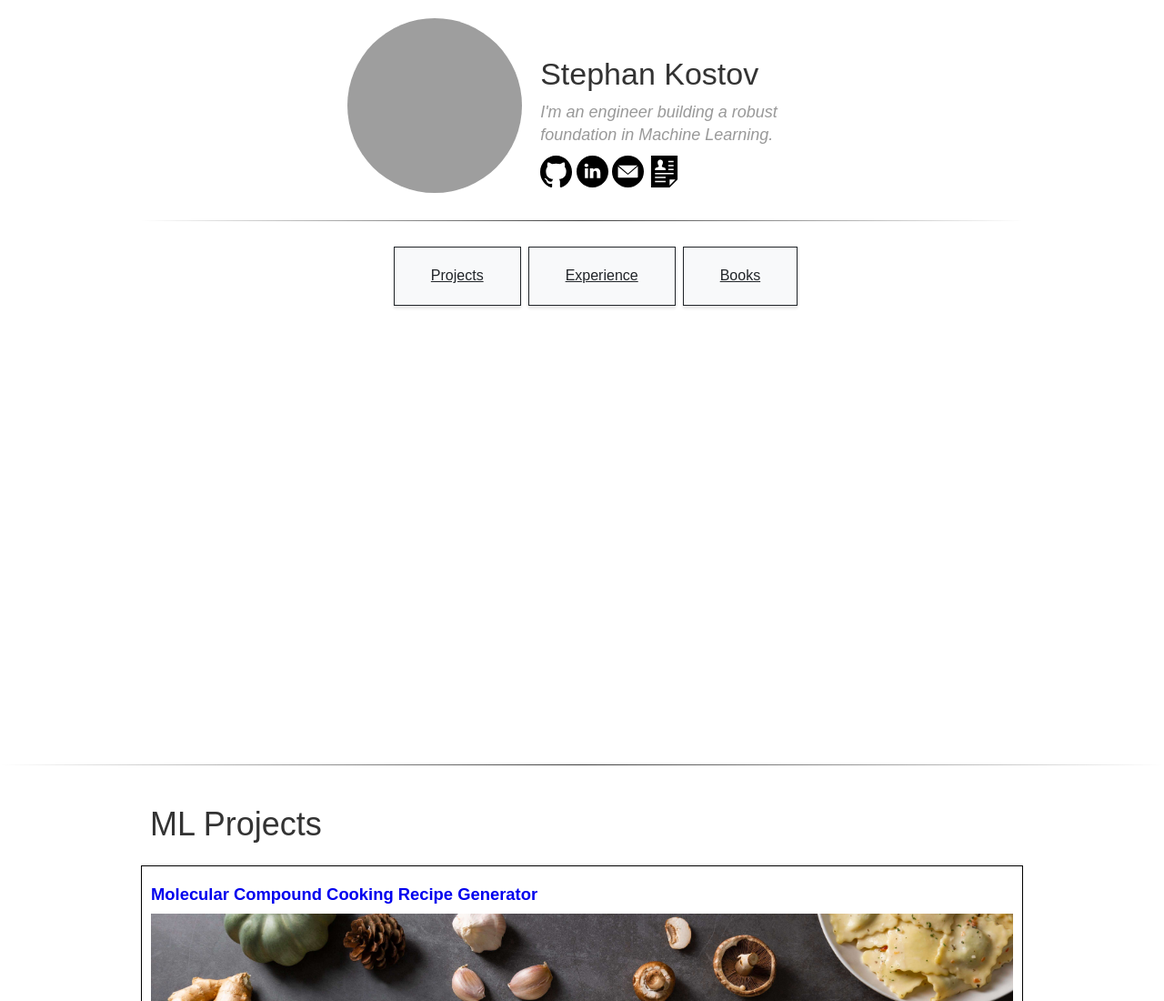
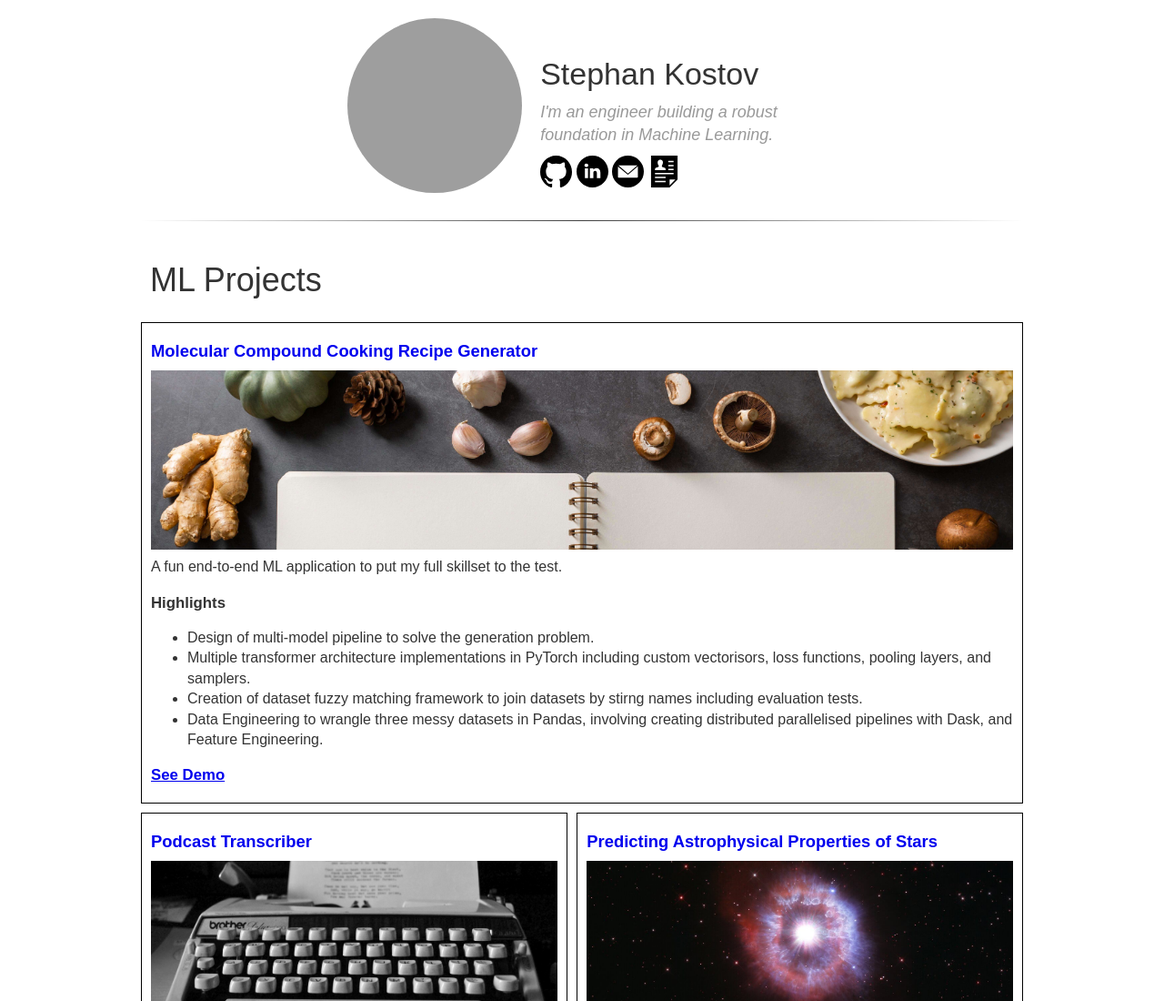
Before and after one commit to stephankostov/stephankostov.github.io, a plain HTML site: page index.html in a window 1280 px wide. Shown: the top 1100 px of the page at 91% size. Drawn offline with Linux system fonts and the light colour scheme; grey boxes are pictures that could not be loaded.

Commit message:
removing navbuttons

```diff
--- a/index.html
+++ b/index.html
@@ -53,17 +53,14 @@
                         src="https://www.youtube.com/embed/W3ABHsrQshE"></iframe>
                 </div>
             </div> -->
-            <div class="navbuttons">
-                <!-- <a class="btn" href="#skills">Skills</a> -->
+            <!-- <div class="navbuttons">
                 <a class="btn" href="#projects">Projects</a>
                 <a class="btn" href="#experience">Experience</a>
                 <a class="btn" href="#reading_list">Books</a>
-            </div>
+            </div> -->
         </div>
 
     </div>
-
-    <hr>
 
     <!-- <div id="skills" class="container">
         <div class="ctitle">Skills</div>
--- a/style.css
+++ b/style.css
@@ -30,7 +30,7 @@ body {
 }
 
 .landing {
-    height: 100vh;
+    /* height: 100vh; */
     background-color: white;
     justify-content: center;
     place-self: center;
```
